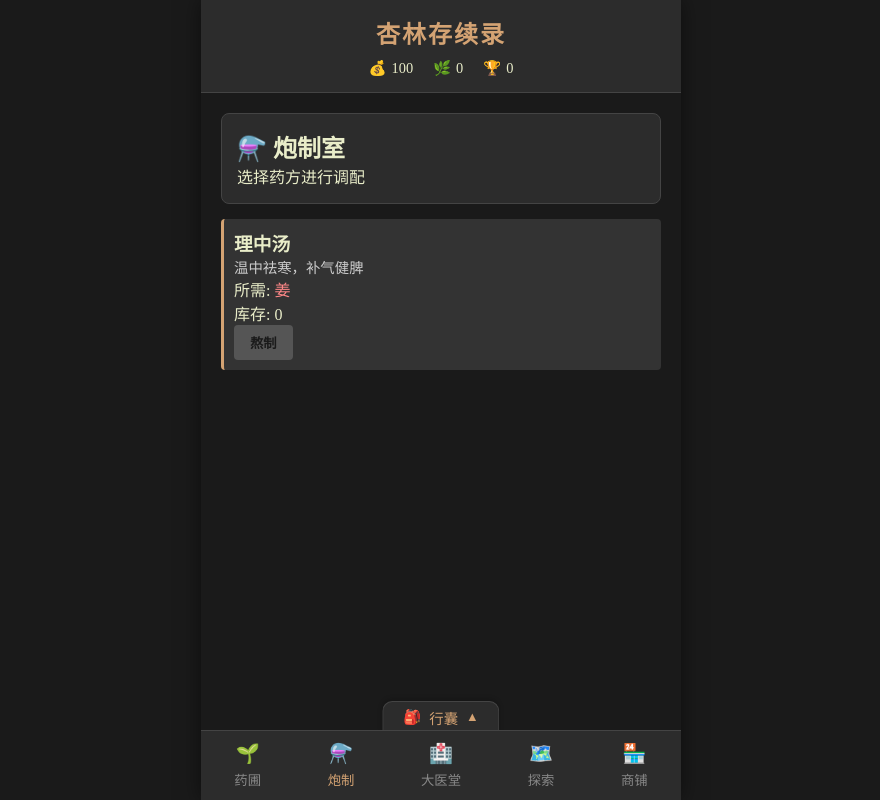
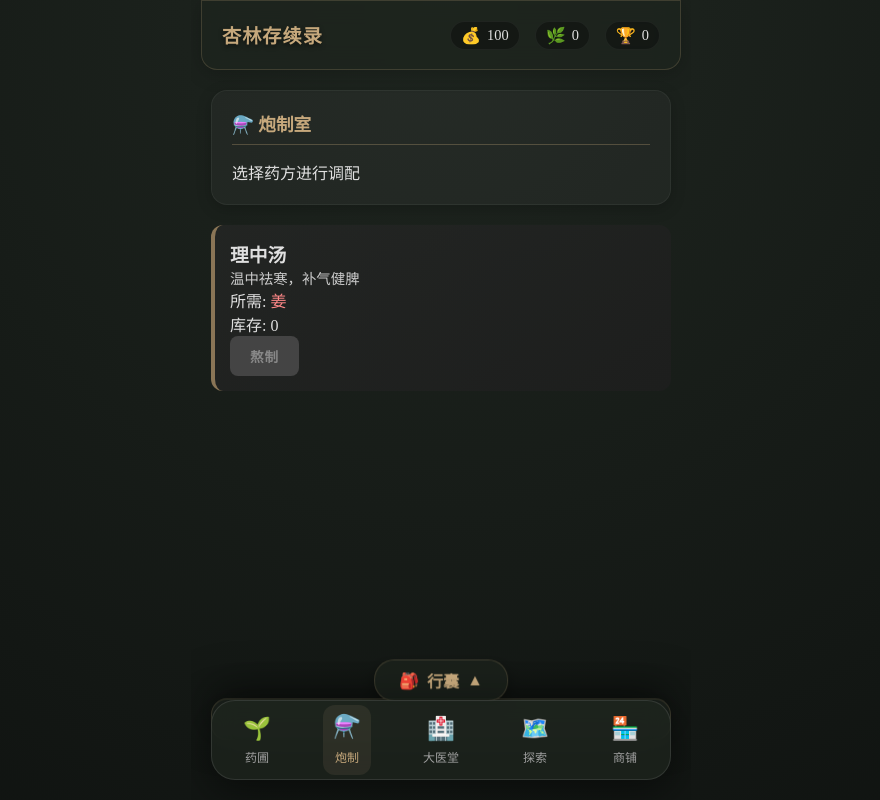
Before and after one commit to YiYoYiYoYiYo-Web3/The-Apothecary, a plain HTML site: page index.html in a window 1280 px wide. Both pictures are taken after a click on the button "⚗️ 炮制". Shown: the whole page, without its empty margins (199-1079 px from the left). Drawn offline with Linux system fonts and the light colour scheme.

Commit message:
feat: Establish initial game UI with `index.html` updates, comprehensive styling in `style.css`, and new `main.js` for core logic.

```diff
--- a/css/style.css
+++ b/css/style.css
@@ -1,16 +1,28 @@
 :root {
-    --primary-color: #d4a373;
-    /* Earthy Gold */
-    --secondary-color: #ccd5ae;
-    /* Pale Green */
-    --bg-color: #1a1a1a;
-    /* Dark Background */
-    --panel-bg: #2c2c2c;
-    /* Panel Background */
-    --text-color: #e9edc9;
-    /* Light Text */
-    --accent-color: #e76f51;
-    /* Burnt Orange */
+    /* Color Palette - Deep Mountain Theme */
+    --bg-color: #0f1210;
+    --text-main: #e0e0e0;
+    --text-muted: #a0a0a0;
+
+    --primary-gold: #c6a87c;
+    --primary-gold-dim: #8a7556;
+
+    --accent-green: #556b2f;
+    --accent-green-light: #8fbc8f;
+
+    --danger: #cd5c5c;
+    --success: #8fbc8f;
+
+    /* Glassmorphism */
+    --glass-bg: rgba(30, 36, 30, 0.75);
+    --glass-border: rgba(198, 168, 124, 0.2);
+    --glass-shadow: 0 8px 32px 0 rgba(0, 0, 0, 0.37);
+
+    /* Spacing & Layout */
+    --header-height: 70px;
+    --nav-height: 80px;
+    --border-radius: 16px;
+
     --font-main: 'Noto Serif SC', serif;
 }
 
@@ -19,144 +31,300 @@
     margin: 0;
     padding: 0;
     user-select: none;
+    -webkit-tap-highlight-color: transparent;
 }
 
 body {
     font-family: var(--font-main);
     background-color: var(--bg-color);
-    color: var(--text-color);
+    color: var(--text-main);
     height: 100vh;
     display: flex;
     justify-content: center;
     overflow: hidden;
+    background-image: radial-gradient(circle at 50% 0%, #1f2620 0%, #0f1210 100%);
 }
 
+/* --- Main Container --- */
 #app {
     width: 100%;
-    max-width: 480px;
-    /* Mobile-first constraint */
+    max-width: 500px;
+    /* Slightly wider for modern feel */
     height: 100%;
-    background-color: var(--bg-color);
+    position: relative;
     display: flex;
     flex-direction: column;
-    position: relative;
-    box-shadow: 0 0 20px rgba(0, 0, 0, 0.5);
+    background: transparent;
+    overflow: hidden;
 }
 
+/* --- Glass Utility --- */
+.glass-panel {
+    background: var(--glass-bg);
+    backdrop-filter: blur(12px);
+    -webkit-backdrop-filter: blur(12px);
+    border: 1px solid var(--glass-border);
+}
+
+/* --- Header --- */
 header {
-    padding: 15px;
-    background-color: var(--panel-bg);
-    border-bottom: 1px solid #444;
+    height: var(--header-height);
+    padding: 0 20px;
     display: flex;
-    flex-direction: column;
+    justify-content: space-between;
     align-items: center;
-    gap: 10px;
+    z-index: 10;
+    box-shadow: 0 4px 20px rgba(0, 0, 0, 0.2);
+    border-bottom-left-radius: var(--border-radius);
+    border-bottom-right-radius: var(--border-radius);
+    margin: 0 10px 10px 10px;
+    border-top: none;
 }
 
 h1 {
-    font-size: 1.5rem;
-    color: var(--primary-color);
-    letter-spacing: 2px;
+    font-size: 1.2rem;
+    color: var(--primary-gold);
+    letter-spacing: 1px;
+    font-weight: 700;
+    text-shadow: 0 2px 4px rgba(0, 0, 0, 0.5);
 }
 
 #resources {
     display: flex;
-    gap: 20px;
-    font-size: 0.9rem;
+    gap: 15px;
 }
 
 .resource-item {
     display: flex;
     align-items: center;
-    gap: 5px;
+    gap: 6px;
+    font-size: 0.9rem;
+    color: var(--text-main);
+    background: rgba(0, 0, 0, 0.3);
+    padding: 4px 10px;
+    border-radius: 20px;
+    border: 1px solid rgba(255, 255, 255, 0.05);
 }
 
+.resource-item .icon {
+    font-size: 1rem;
+}
+
+/* --- Main Content --- */
 #main-content {
     flex: 1;
     overflow-y: auto;
-    padding: 20px;
-    position: relative;
+    padding: 10px 20px 100px 20px;
+    /* Bottom padding for nav */
+    scrollbar-width: none;
+    /* Firefox */
 }
 
+#main-content::-webkit-scrollbar {
+    display: none;
+    /* Chrome/Safari */
+}
+
+/* --- Cards (Garden, Clinic, etc.) --- */
+.panel {
+    background: rgba(255, 255, 255, 0.03);
+    border-radius: var(--border-radius);
+    padding: 20px;
+    margin-bottom: 20px;
+    border: 1px solid rgba(255, 255, 255, 0.05);
+    box-shadow: 0 4px 15px rgba(0, 0, 0, 0.2);
+    animation: fadeInUp 0.5s ease-out;
+}
+
+h2 {
+    font-size: 1.1rem;
+    color: var(--primary-gold);
+    margin-bottom: 15px;
+    border-bottom: 1px solid rgba(198, 168, 124, 0.3);
+    padding-bottom: 8px;
+}
+
+/* Specific Card Styles */
+.herb-card,
+.recipe-card,
+.patient-card {
+    background: linear-gradient(145deg, rgba(40, 40, 40, 0.6), rgba(30, 30, 30, 0.8));
+    padding: 15px;
+    margin-bottom: 12px;
+    border-radius: 12px;
+    border-left: 4px solid var(--primary-gold-dim);
+    transition: transform 0.2s, box-shadow 0.2s;
+    position: relative;
+    overflow: hidden;
+}
+
+.herb-card:hover,
+.recipe-card:hover,
+.patient-card:hover {
+    transform: translateY(-2px);
+    box-shadow: 0 6px 20px rgba(0, 0, 0, 0.3);
+    border-left-color: var(--primary-gold);
+}
+
+/* Buttons */
+.btn {
+    background: linear-gradient(135deg, var(--primary-gold-dim), var(--primary-gold));
+    color: #1a1a1a;
+    border: none;
+    padding: 10px 20px;
+    border-radius: 8px;
+    font-weight: bold;
+    cursor: pointer;
+    font-family: var(--font-main);
+    box-shadow: 0 4px 15px rgba(198, 168, 124, 0.3);
+    transition: all 0.3s ease;
+    text-transform: uppercase;
+    letter-spacing: 1px;
+    font-size: 0.85rem;
+}
+
+.btn:hover {
+    transform: translateY(-1px);
+    box-shadow: 0 6px 20px rgba(198, 168, 124, 0.5);
+    filter: brightness(1.1);
+}
+
+.btn:disabled {
+    background: #444;
+    color: #888;
+    box-shadow: none;
+    cursor: not-allowed;
+    transform: none;
+    filter: none;
+}
+
+/* --- Bottom Navigation --- */
 #bottom-nav {
-    height: 70px;
-    background-color: var(--panel-bg);
-    border-top: 1px solid #444;
+    position: absolute;
+    bottom: 20px;
+    left: 20px;
+    right: 20px;
+    height: var(--nav-height);
+    border-radius: 24px;
     display: flex;
     justify-content: space-around;
     align-items: center;
-    position: relative;
     z-index: 100;
+    box-shadow: 0 10px 40px rgba(0, 0, 0, 0.5);
+    border: 1px solid rgba(255, 255, 255, 0.1);
 }
 
 .nav-btn {
     background: none;
     border: none;
-    color: #888;
+    color: var(--text-muted);
     display: flex;
     flex-direction: column;
     align-items: center;
-    gap: 5px;
+    gap: 6px;
     cursor: pointer;
-    transition: color 0.3s;
-}
-
-.nav-btn.active,
-.nav-btn:hover {
-    color: var(--primary-color);
+    transition: all 0.3s cubic-bezier(0.4, 0, 0.2, 1);
+    padding: 10px;
+    border-radius: 12px;
 }
 
 .nav-btn .icon {
-    font-size: 1.2rem;
+    font-size: 1.4rem;
+    transition: transform 0.3s;
 }
 
-/* Utility Classes for Dynamic Content */
-.panel {
-    background-color: var(--panel-bg);
-    border-radius: 8px;
-    padding: 15px;
-    margin-bottom: 15px;
-    border: 1px solid #444;
+.nav-btn span:last-child {
+    font-size: 0.75rem;
+    font-weight: 500;
 }
 
-.btn {
-    background-color: var(--primary-color);
-    color: var(--bg-color);
-    border: none;
-    padding: 8px 16px;
-    border-radius: 4px;
-    cursor: pointer;
-    font-family: var(--font-main);
-    font-weight: bold;
-    transition: opacity 0.2s;
+.nav-btn.active {
+    color: var(--primary-gold);
+    background: rgba(198, 168, 124, 0.1);
 }
 
-.btn:hover {
-    opacity: 0.9;
+.nav-btn.active .icon {
+    transform: translateY(-2px);
 }
 
-.btn:disabled {
-    background-color: #555;
-    cursor: not-allowed;
-    background-color: #555;
-    cursor: not-allowed;
+/* --- Inventory Drawer --- */
+#inventory-drawer {
+    position: absolute;
+    bottom: calc(20px + var(--nav-height) + 10px);
+    /* Above nav */
+    left: 20px;
+    right: 20px;
+    border-radius: var(--border-radius);
+    z-index: 90;
+    transform: translateY(120%);
+    transition: transform 0.4s cubic-bezier(0.175, 0.885, 0.32, 1.275);
+    max-height: 50%;
+    display: flex;
+    flex-direction: column;
+    box-shadow: 0 -10px 40px rgba(0, 0, 0, 0.5);
 }
 
-.herb-card,
-.recipe-card,
-.patient-card {
-    background-color: #333;
-    padding: 10px;
-    margin-bottom: 10px;
-    border-radius: 4px;
-    border-left: 3px solid var(--primary-color);
+#inventory-drawer.open {
+    transform: translateY(0);
 }
 
+#inventory-handle {
+    position: absolute;
+    top: -40px;
+    left: 50%;
+    transform: translateX(-50%);
+    padding: 8px 24px;
+    border-radius: 20px;
+    cursor: pointer;
+    display: flex;
+    align-items: center;
+    gap: 8px;
+    color: var(--primary-gold);
+    font-weight: bold;
+    box-shadow: 0 5px 15px rgba(0, 0, 0, 0.3);
+    border: 1px solid rgba(198, 168, 124, 0.2);
+    background: var(--glass-bg);
+    backdrop-filter: blur(12px);
+}
+
+#inventory-content {
+    padding: 20px;
+    overflow-y: auto;
+    display: grid;
+    grid-template-columns: repeat(auto-fill, minmax(70px, 1fr));
+    gap: 15px;
+}
+
+.inventory-item {
+    background: rgba(255, 255, 255, 0.05);
+    padding: 10px;
+    border-radius: 12px;
+    text-align: center;
+    border: 1px solid rgba(255, 255, 255, 0.05);
+    transition: transform 0.2s;
+}
+
+.inventory-item:hover {
+    transform: scale(1.05);
+    background: rgba(255, 255, 255, 0.1);
+}
+
+.inventory-item .icon {
+    font-size: 1.8rem;
+    margin-bottom: 5px;
+    display: block;
+}
+
+.inventory-item .count {
+    font-size: 0.8rem;
+    color: var(--primary-gold);
+    font-weight: bold;
+}
+
+/* --- Notifications --- */
 #notification-area {
     position: fixed;
-    /* Fixed to stay on top even if main content scrolls */
-    top: 80px;
-    /* Below header */
+    top: 100px;
     left: 50%;
     transform: translateX(-50%);
     width: 80%;
@@ -170,120 +338,47 @@ h1 {
 }
 
 .notification {
-    background-color: rgba(0, 0, 0, 0.9);
-    color: var(--primary-color);
-    padding: 10px 20px;
-    border-radius: 4px;
+    background: rgba(15, 18, 16, 0.95);
+    color: var(--primary-gold);
+    padding: 12px 24px;
+    border-radius: 50px;
     text-align: center;
-    box-shadow: 0 2px 10px rgba(0, 0, 0, 0.5);
-    border: 1px solid #444;
+    box-shadow: 0 5px 20px rgba(0, 0, 0, 0.4);
+    border: 1px solid var(--primary-gold-dim);
+    font-size: 0.9rem;
 
-    /* Initial State (Hidden) */
+    /* Animation */
     opacity: 0;
-    transform: translateY(20px);
-    max-height: 0;
-    margin: 0;
-    padding: 0;
-    overflow: hidden;
-
-    transition: all 0.4s cubic-bezier(0.25, 0.8, 0.25, 1);
+    transform: translateY(20px) scale(0.9);
+    transition: all 0.4s cubic-bezier(0.34, 1.56, 0.64, 1);
 }
 
 .notification.show {
     opacity: 1;
-    transform: translateY(0);
-    max-height: 100px;
-    /* Arbitrary large enough height */
-    margin-bottom: 10px;
-    padding: 10px 20px;
+    transform: translateY(0) scale(1);
 }
 
-.notification.hide {
+/* --- Keyframes --- */
+@keyframes fadeInUp {
+    from {
         opacity: 0;
-    transform: translateY(-20px);
-    max-height: 0;
-    margin-bottom: 0;
-    padding: 0;
+        transform: translateY(20px);
     }
 
-/* Inventory Drawer */
-#inventory-drawer {
-    position: absolute;
-    bottom: 70px;
-    /* Height of bottom-nav */
-    left: 0;
-    width: 100%;
-    background-color: var(--panel-bg);
-    border-top: 1px solid #444;
-    border-bottom: 1px solid #444;
-    z-index: 90;
-    transform: translateY(100%);
-    /* Initially hidden (pushed down) */
-    transition: transform 0.3s cubic-bezier(0.4, 0.0, 0.2, 1);
-    max-height: 60%;
-    /* Max height when expanded */
-    display: flex;
-    flex-direction: column;
+    to {
+        opacity: 1;
+        transform: translateY(0);
+    }
 }
 
-#inventory-drawer.open {
-    transform: translateY(0);
+/* --- Responsive Tweaks --- */
+@media (max-height: 700px) {
+    :root {
+        --header-height: 60px;
+        --nav-height: 70px;
     }
 
-#inventory-handle {
-    position: absolute;
-    top: -30px;
-    /* Stick out above the drawer */
-    left: 50%;
-    transform: translateX(-50%);
-    background-color: var(--panel-bg);
-    padding: 5px 20px;
-    border-radius: 10px 10px 0 0;
-    border: 1px solid #444;
-    border-bottom: none;
-    cursor: pointer;
-    display: flex;
-    align-items: center;
-    gap: 8px;
-    font-size: 0.9rem;
-    color: var(--primary-color);
-    box-shadow: 0 -2px 5px rgba(0, 0, 0, 0.2);
+    #main-content {
+        padding-bottom: 90px;
     }
-
-#inventory-content {
-    padding: 15px;
-    overflow-y: auto;
-    display: grid;
-    grid-template-columns: repeat(auto-fill, minmax(80px, 1fr));
-    gap: 10px;
 }
-
-.inventory-item {
-    background-color: #333;
-    padding: 10px;
-    border-radius: 4px;
-    text-align: center;
-    border: 1px solid #555;
-    display: flex;
-    flex-direction: column;
-    align-items: center;
-    gap: 5px;
-}
-
-.inventory-item .icon {
-    font-size: 1.5rem;
-}
-
-.inventory-item .count {
-    font-size: 0.8rem;
-    color: #aaa;
-}
-
-#drawer-arrow {
-    font-size: 0.8rem;
-    transition: transform 0.3s;
-}
-
-#inventory-drawer.open #drawer-arrow {
-    transform: rotate(180deg);
-}
--- a/index.html
+++ b/index.html
@@ -4,25 +4,31 @@
 <head>
     <meta charset="UTF-8">
     <meta name="viewport" content="width=device-width, initial-scale=1.0">
-    <title>杏林存续录 (Whiteout)</title>
-    <link rel="stylesheet" href="css/style.css">
-    <link href="https://fonts.googleapis.com/css2?family=Noto+Serif+SC:wght@400;700&display=swap" rel="stylesheet">
-</head>
+    <!DOCTYPE html>
+    <html lang="zh-CN">
+
+    <head>
+        <meta charset="UTF-8">
+        <meta name="viewport" content="width=device-width, initial-scale=1.0">
+        <title>杏林存续录 (The-Apothecary)</title>
+        <link rel="stylesheet" href="css/style.css">
+        <link href="https://fonts.googleapis.com/css2?family=Noto+Serif+SC:wght@400;700&display=swap" rel="stylesheet">
+    </head>
 
 <body>
-    <div id="app">
-        <header>
+    <div id="app" class="glass-container">
+        <header class="glass-panel">
             <h1>杏林存续录</h1>
             <div id="resources">
-                <div class="resource-item">
+                <div class="resource-item" title="金钱">
                     <span class="icon">💰</span>
                     <span id="gold-display">0</span>
                 </div>
-                <div class="resource-item">
+                <div class="resource-item" title="草药">
                     <span class="icon">🌿</span>
                     <span id="herb-count-display">0</span>
                 </div>
-                <div class="resource-item">
+                <div class="resource-item" title="声望">
                     <span class="icon">🏆</span>
                     <span id="reputation-display">0</span>
                 </div>
@@ -33,11 +39,11 @@
             <!-- Dynamic Content will be loaded here -->
         </main>
 
-        <!-- Notification Area moved outside main-content to prevent clearing -->
+        <!-- Notification Area -->
         <div id="notification-area"></div>
 
-        <div id="inventory-drawer">
-            <div id="inventory-handle">
+        <div id="inventory-drawer" class="glass-panel">
+            <div id="inventory-handle" class="glass-panel">
                 <span class="icon">🎒</span>
                 <span>行囊</span>
                 <span id="drawer-arrow">▲</span>
@@ -47,7 +53,7 @@
             </div>
         </div>
 
-        <nav id="bottom-nav">
+        <nav id="bottom-nav" class="glass-panel">
             <button class="nav-btn" data-target="garden">
                 <span class="icon">🌱</span>
                 <span>药圃</span>
--- a/js/main.js
+++ b/js/main.js
@@ -40,10 +40,10 @@ class Game {
         this.buildingManager.update(deltaTime);
         this.patientManager.update(deltaTime);
 
-        // Update UI if needed
+        // Selectively update only dynamic UI elements (progress bars, timers) without full re-render
         if (this.uiManager && (this.uiManager.currentTab === 'clinic' || this.uiManager.currentTab === 'garden')) {
             if (Math.floor(timestamp / 1000) > Math.floor((timestamp - deltaTime * 1000) / 1000)) {
-                this.uiManager.render();
+                this.uiManager.updateDynamicElements();
             }
         }
 
```
Also changed, not shown: 1 other file. Lines whose indentation alone changed are shown as unchanged.
